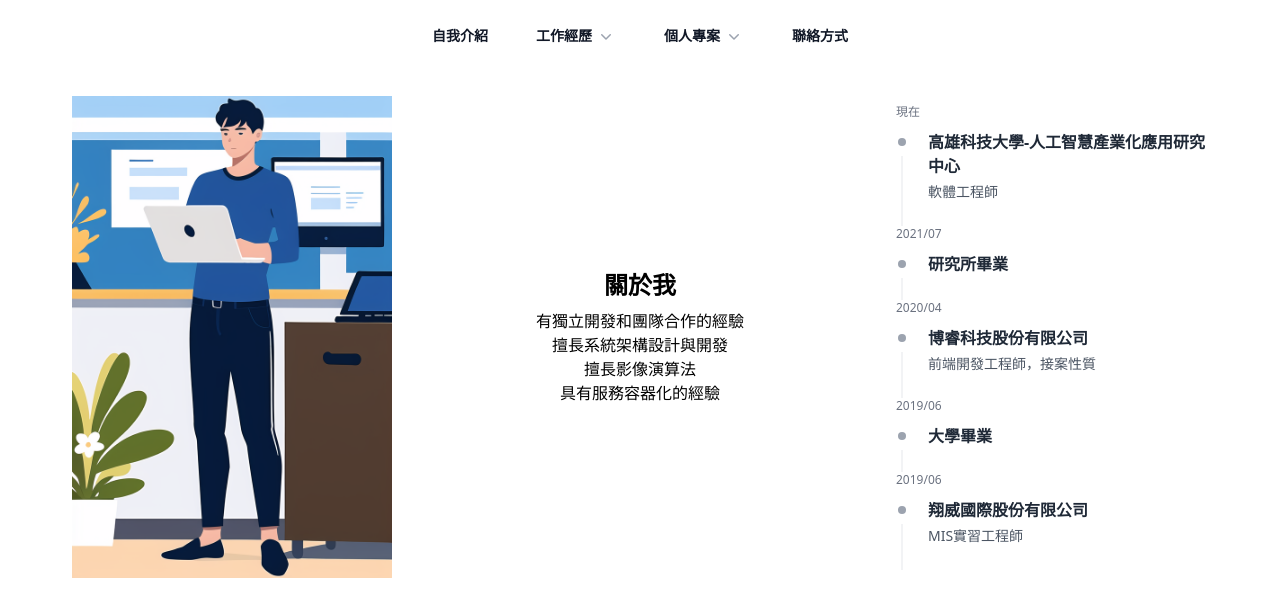
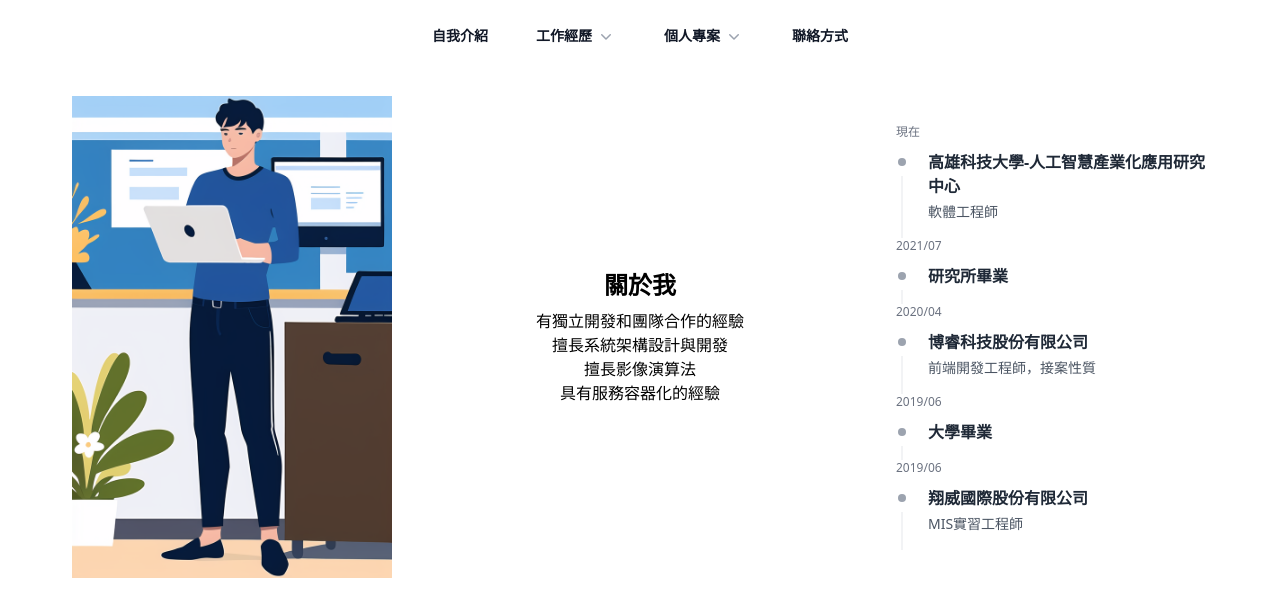
Before and after one commit to yuxing-lee/lee-experience, a Nuxt app: page / in a window 1280 px wide. Shown: the top 616 px of the page. Built offline with nearby package versions, Linux system fonts and the light colour scheme.

Commit message:
style: adjust timeline's hover style

```diff
--- a/components/Timeline.vue
+++ b/components/Timeline.vue
@@ -6,7 +6,7 @@
             </h3>
         </div>
         <div
-            class="flex gap-x-3 hover:scale-105 hover:cursor-pointer hover:bg-sky-500/[.2] ease-in-out duration-300 rounded-md"
+            class="flex gap-x-3 rounded-md"
         >
             <div
                 class="relative last:after:hidden after:absolute after:top-7 after:bottom-0 after:start-3.5 after:w-px after:-translate-x-[0.5px] after:bg-gray-200"
@@ -17,7 +17,7 @@
                     <div class="size-2 rounded-full bg-gray-400"></div>
                 </div>
             </div>
-            <div class="grow pt-0.5 pb-6">
+            <div class="grow pt-0.5 mb-4 hover:scale-105 hover:cursor-pointer hover:bg-sky-500/[.2] hover:p-2 ease-in-out duration-300 ">
                 <h3 class="flex gap-x-1.5 font-semibold text-gray-800">
                     {{ title }}
                 </h3>
```
